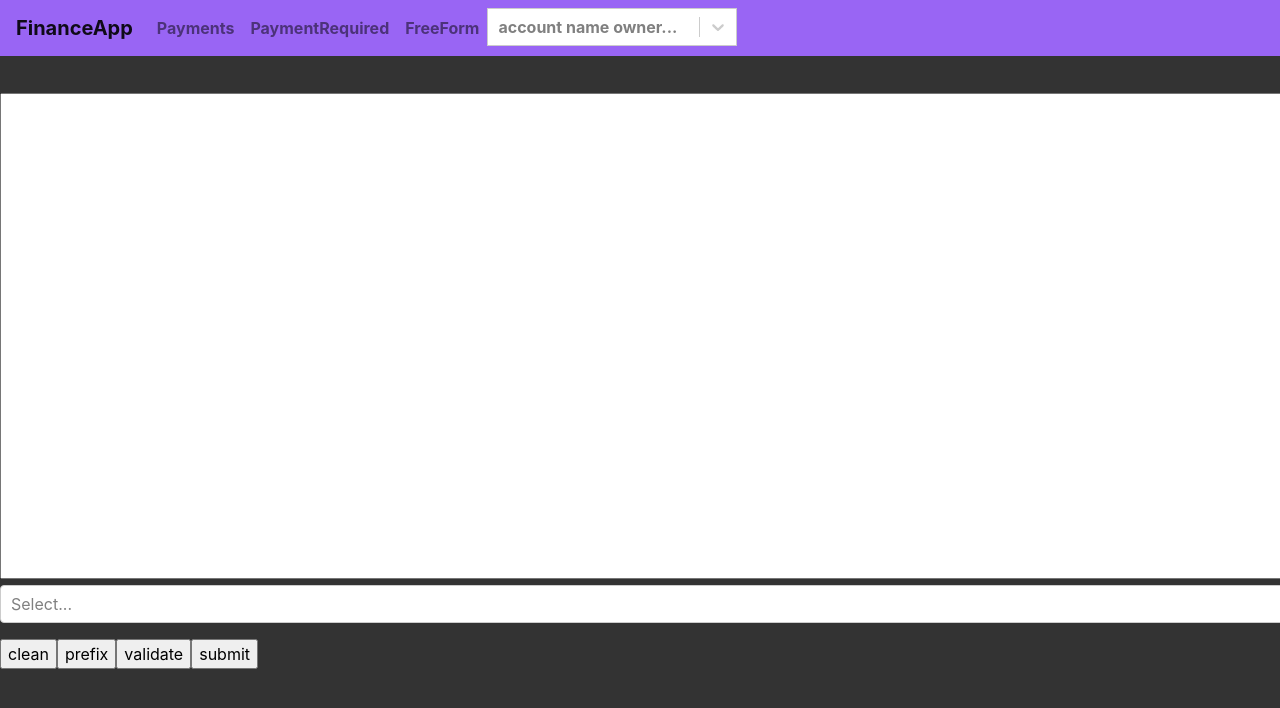
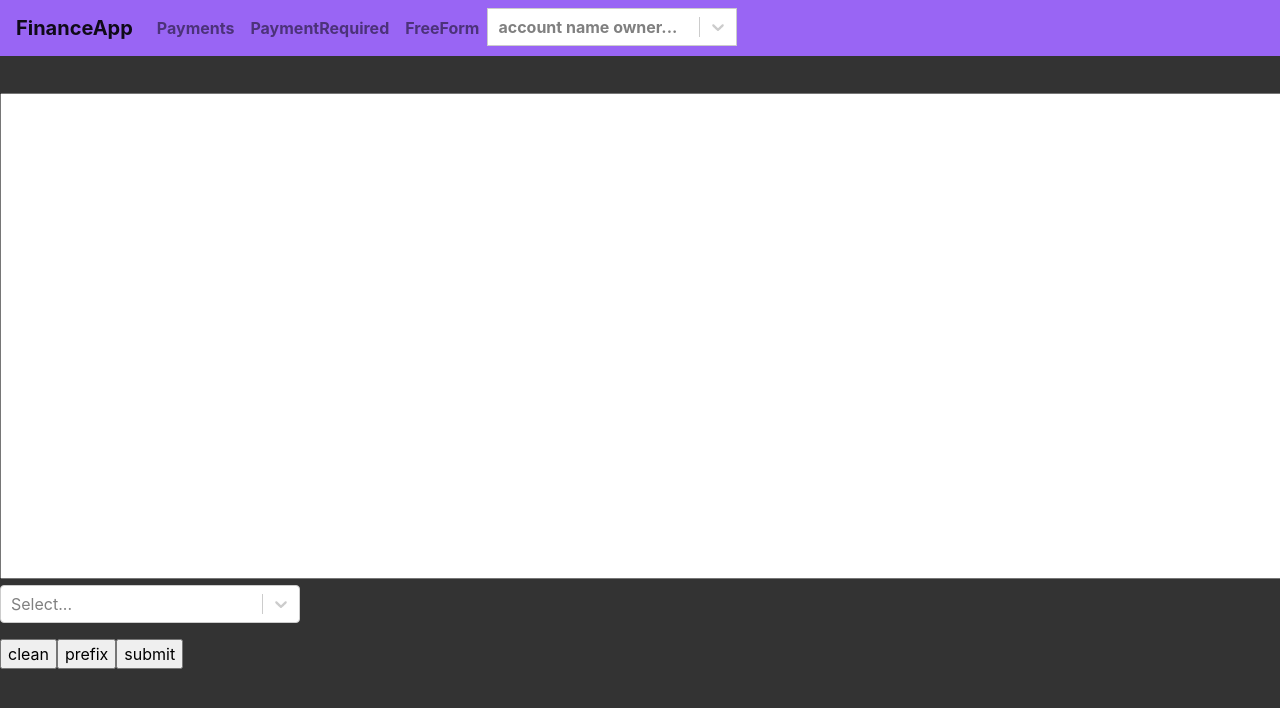
Before and after one commit to henninb/raspi-finance-react, a React (Create React App) app: page /freeform in a window 1280 px wide. Shown: the top 708 px of the page. Built offline with nearby package versions, Linux system fonts and the light colour scheme; no server answers.

Commit message:
freeform updates

```diff
--- a/src/components/FreeForm.jsx
+++ b/src/components/FreeForm.jsx
@@ -99,18 +99,21 @@ export default function FreeForm() {
             prefixedText += prefix + "," + str.trim() + "\n"
         })
         document.getElementById("textArea").value = prefixedText.trim()
-        setMessage('prefixed added')
+        setMessage(`prefixed added:  ${prefixedText.trim()}`)
         setOpen(true)
     }
 
     const validateData = () => {
         let text = document.getElementById("textArea").value.trim()
+        let flag = true
         text.split(/\r?\n/).forEach((str) => {
             if (str.split(',').length !== 4) {
                 setMessage("invalid record count= " + str.split(',').length + " ='" + str + "'")
                 setOpen(true)
+                flag = false
             }
         })
+        return flag
     }
 
     const handleError = (error, moduleName, throwIt) => {
@@ -153,6 +156,10 @@ export default function FreeForm() {
         let sanitizedText = text.replace(/\t/g, ',')
         sanitizedText = sanitizedText.toLowerCase()
         const lines = sanitizedText.split(os.EOL)
+
+        if( !validateData() ) {
+            return
+        }
 
         for (const line of lines) {
             const columns = line.trim().split(',')
@@ -227,6 +234,7 @@ export default function FreeForm() {
                 <textarea name="comment" form="transactions" id="textArea" rows="20" cols="180" defaultValue=""
                           onPaste={(event) => handlePaste(event)}/>
                 <p>
+                    <div style={{width: '300px'}}>
                         <Select
                             name="account-select"
                             multi={true}
@@ -234,12 +242,12 @@ export default function FreeForm() {
                             options={accountTypeOptions}
                             onChange={onSelectChange}
                         />
-
+                    </div>
                 </p>
                 <p>
                     <input type="button" value="clean" onClick={() => handleCleanUp()}/>
                     <input type="button" value="prefix" onClick={() => handlePrefix()}/>
-                    <input type="button" value="validate" onClick={() => validateData()}/>
+                    {/*<input type="button" value="validate" onClick={() => validateData()}/>*/}
                     <input type="submit" value="submit" onClick={() => handleChange()}/>
                 </p>
             </div>
```
Lines whose indentation alone changed are shown as unchanged.
